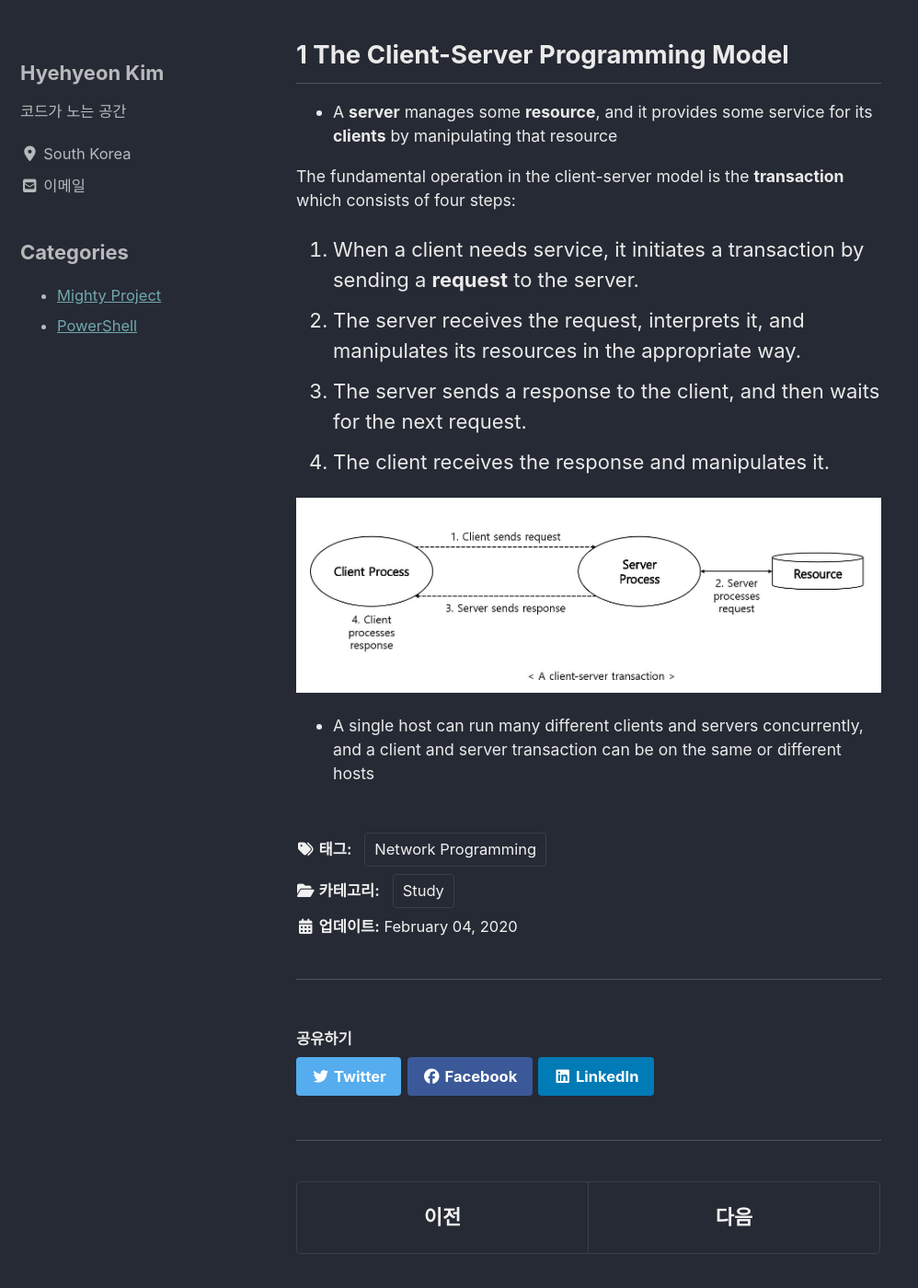
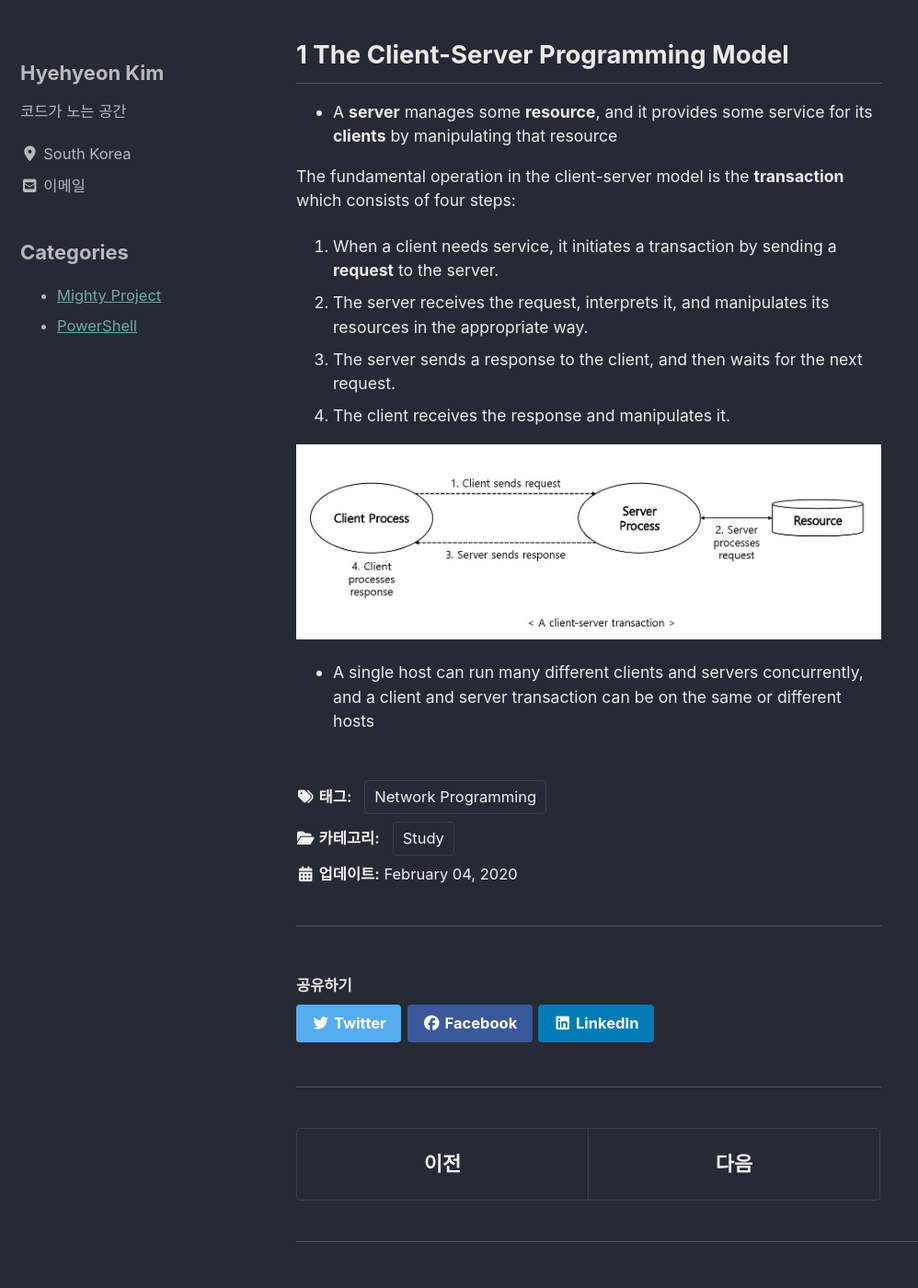
Before and after one commit to kippem9088/kippem9088.github.io, a Jekyll site: the page built from _posts/2020-02-04-Network Programming Summary.md, in a window 1280 px wide and 1400 px high, scrolled down 265 px. Shown: the whole window at 92% size, without its empty margins (0-998 px from the left). Built offline with Jekyll 4.4.1, drawn with Linux system fonts in a browser that asks for light colours; cached includes are drawn as plain includes; nearby versions of some CDN libraries; some web fonts are replaced.

Commit message:
[Setting] Decrease ol tag's font-size to 0.8rem

```diff
--- a/_sass/minimal-mistakes/_page.scss
+++ b/_sass/minimal-mistakes/_page.scss
@@ -106,7 +106,8 @@ body {
 	}
 
   p,
-  ul {
+  ul,
+  ol {
     font-size: 0.8rem;
   }
 
```
